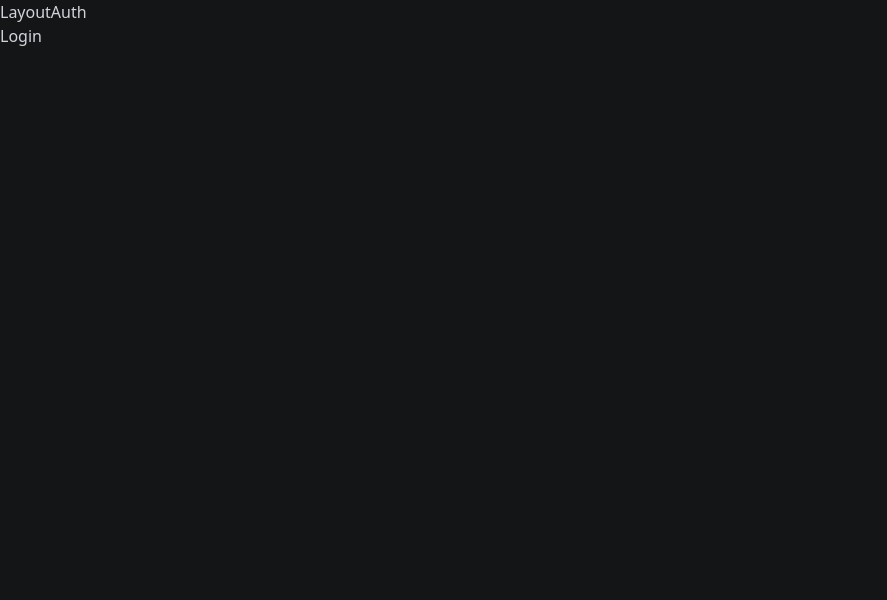
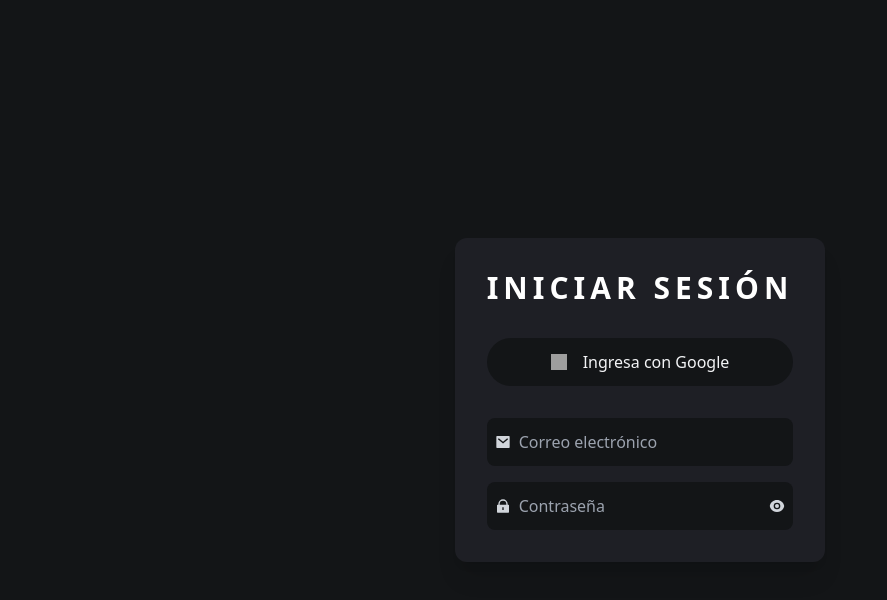
Before and after one commit to freddyasp21/Dashboard-react, a React (Vite) app: page /auth in a window 1280 px wide. Shown: the top 600 px of the page, without its empty margins (0-887 px from the left). Built offline with nearby package versions, Linux system fonts and the light colour scheme; grey boxes are pictures that could not be loaded.

Commit message:
update login

```diff
--- a/src/App.jsx
+++ b/src/App.jsx
@@ -1,12 +1,11 @@
 import { BrowserRouter, Routes, Route } from "react-router-dom";
 
-// Layout
+// Layouts
 import LayoutAdmin from "./layouts/LayoutAdmin";
 import LayoutAuth from "./layouts/LayoutAuth";
 // Pages auth
 import Login from "./pages/auth/Login";
 import Register from "./pages/auth/Register";
-
 // Pages admin
 import Home from "./pages/admin/Home";
 import Chat from './pages/admin/Chat'
--- a/src/layouts/LayoutAuth.jsx
+++ b/src/layouts/LayoutAuth.jsx
@@ -3,8 +3,8 @@ import { Outlet } from "react-router-dom";
 
 function LayoutAuth() {
   return (
-    <div>
-      LayoutAuth <Outlet />
+    <div className="min-h-screen flex items-center justify-center">
+      <Outlet />
     </div>
   );
 }
--- a/src/pages/auth/Login.jsx
+++ b/src/pages/auth/Login.jsx
@@ -1,9 +1,58 @@
-import React from 'react'
+import React, { useState } from "react";
+import {
+  RiMailFill,
+  RiLockFill,
+  RiEyeFill,
+  RiEyeOffLine,
+} from "react-icons/ri";
 
 function Login() {
+  const [showPassword, setShowPassword] = useState(false);
+
   return (
-    <div>Login</div>
-  )
+    <div className="bg-secondary-100 p-8 rounded-xl shadow-xl">
+      <h1 className="text-3xl uppercase font-bold tracking-[5px] text-white mb-8">
+        Iniciar sesión
+      </h1>
+      <form className="">
+        <button className="flex items-center gap-4 bg-secondary-900 w-full justify-center py-3 px-4 rounded-full mb-8 text-gray-100">
+          {" "}
+          <img
+            src="https://rotulosmatesanz.com/wp-content/uploads/2017/09/2000px-Google_G_Logo.svg_.png"
+            className="w-4 h-4"
+          />{" "}
+          Ingresa con Google
+        </button>
+        <div className="relative mb-4">
+          <RiMailFill className="absolute top-1/2 -translate-y-1/2 left-2" />
+          <input
+            type="email"
+            className="py-3 pl-8 pr-4 outline-none bg-secondary-900 w-full rounded-lg"
+            placeholder="Correo electrónico"
+          />
+        </div>
+        <div className="relative">
+          <RiLockFill className="absolute top-1/2 -translate-y-1/2 left-2" />
+          <input
+            type={showPassword ? "text" : "password"}
+            className="py-3 px-8 outline-none bg-secondary-900 w-full rounded-lg"
+            placeholder="Contraseña"
+          />
+          {showPassword ? (
+            <RiEyeOffLine
+              onClick={() => setShowPassword(!showPassword)}
+              className="absolute top-1/2 -translate-y-1/2 right-2 hover:cursor-pointer"
+            />
+          ) : (
+            <RiEyeFill
+              onClick={() => setShowPassword(!showPassword)}
+              className="absolute top-1/2 -translate-y-1/2 right-2 hover:cursor-pointer"
+            />
+          )}
+        </div>
+      </form>
+    </div>
+  );
 }
 
-export default Login
+export default Login;
```
